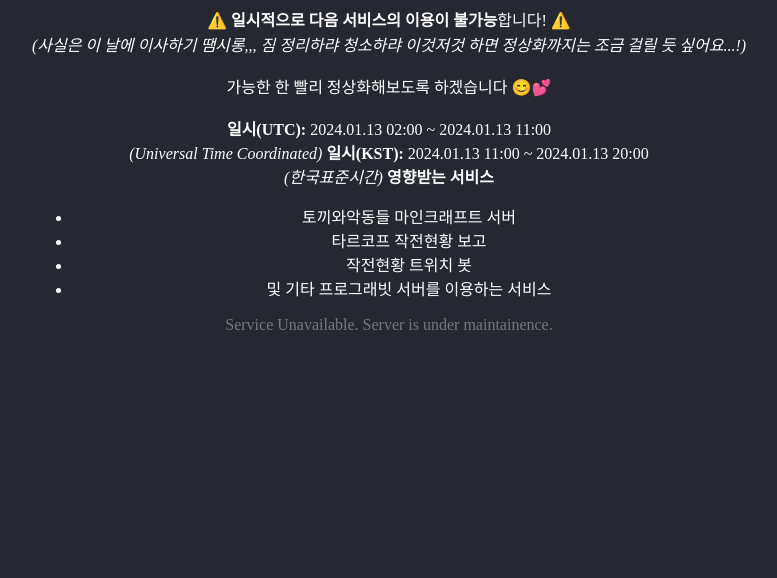
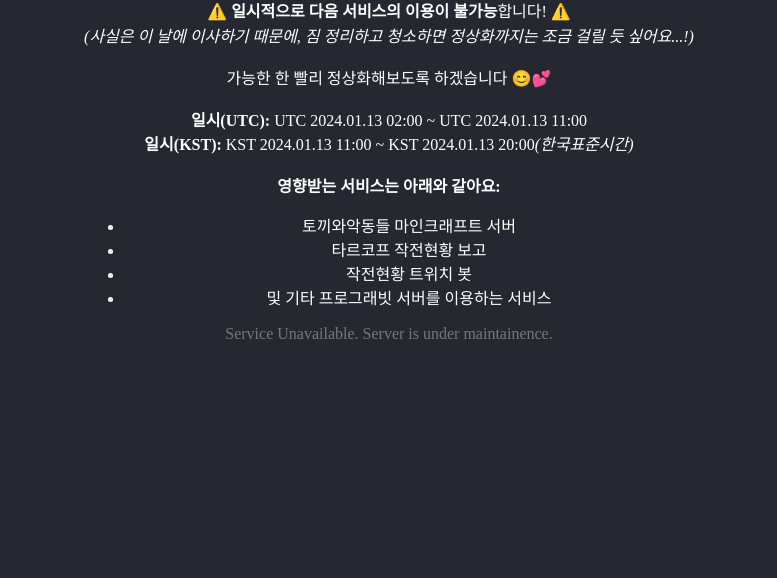
Before and after one commit to pinkrabbit412/temp_pages, a plain HTML site: page akdong.kr/temp_shutdown_1.html in a window 1280 px wide. Shown: the part 222-800 px from the top of the page, without its empty margins (251-1028 px from the left). Drawn offline with Linux system fonts and the light colour scheme.

Commit message:
문서 수정

```diff
--- a/akdong.kr/temp_shutdown_1.html
+++ b/akdong.kr/temp_shutdown_1.html
@@ -26,15 +26,16 @@
         <h1>서버 위치 이전 및 점검 안내</h1>
         <p style="line-height: 160%;">
             ⚠️ <strong>일시적으로 다음 서비스의 이용이 불가능</strong>합니다! ⚠️<br />
-            <em>(사실은 이 날에 이사하기 땜시롱,,, 짐 정리하랴 청소하랴 이것저것 하면 정상화까지는 조금 걸릴 듯 싶어요...!)</em>
+            <em>(사실은 이 날에 이사하기 때문에, 짐 정리하고 청소하면 정상화까지는 조금 걸릴 듯 싶어요...!)</em>
         </p>
         <p style="line-height: 160%;">
             가능한 한 빨리 정상화해보도록 하겠습니다 😊💕
         </p>
         <p>
-            <strong>일시(UTC):</strong> 2024.01.13 02:00 ~ 2024.01.13 11:00<br /> <em>(Universal Time Coordinated)</em>
-			<strong>일시(KST):</strong> 2024.01.13 11:00 ~ 2024.01.13 20:00<br /> <em>(한국표준시간)</em>
-            <strong>영향받는 서비스</strong>
+            <strong>일시(UTC):</strong> UTC 2024.01.13 02:00 ~ UTC 2024.01.13 11:00<br />
+			<strong>일시(KST):</strong> KST 2024.01.13 11:00 ~ KST 2024.01.13 20:00<em>(한국표준시간)</em> <br />
+            <br />
+			<strong>영향받는 서비스는 아래와 같아요: </strong>
             <ul>
                 <li>토끼와악동들 마인크래프트 서버</li>
                 <li>타르코프 작전현황 보고</li>
```
Also changed, not shown: index.html (+5 -4 lines).
